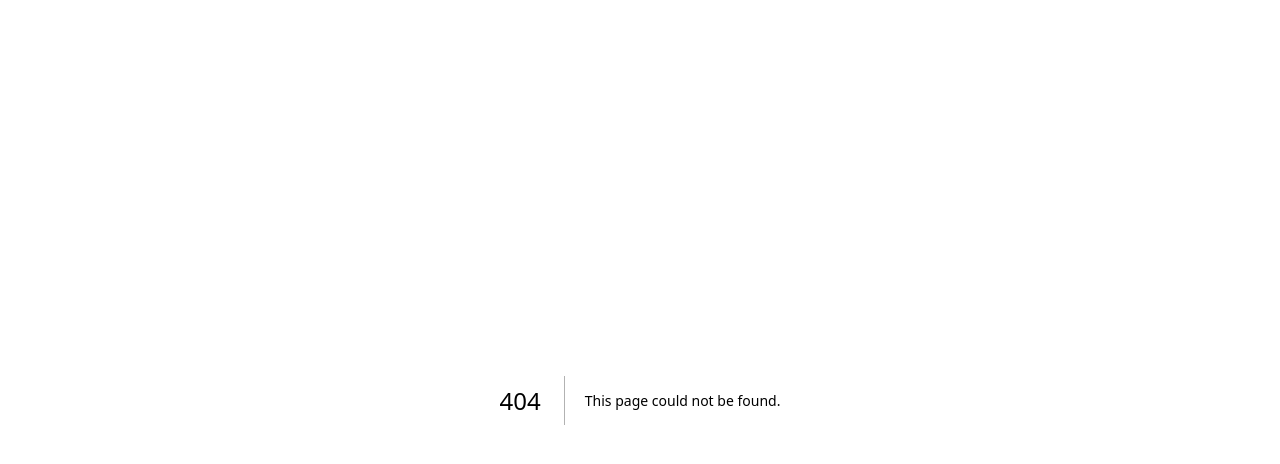
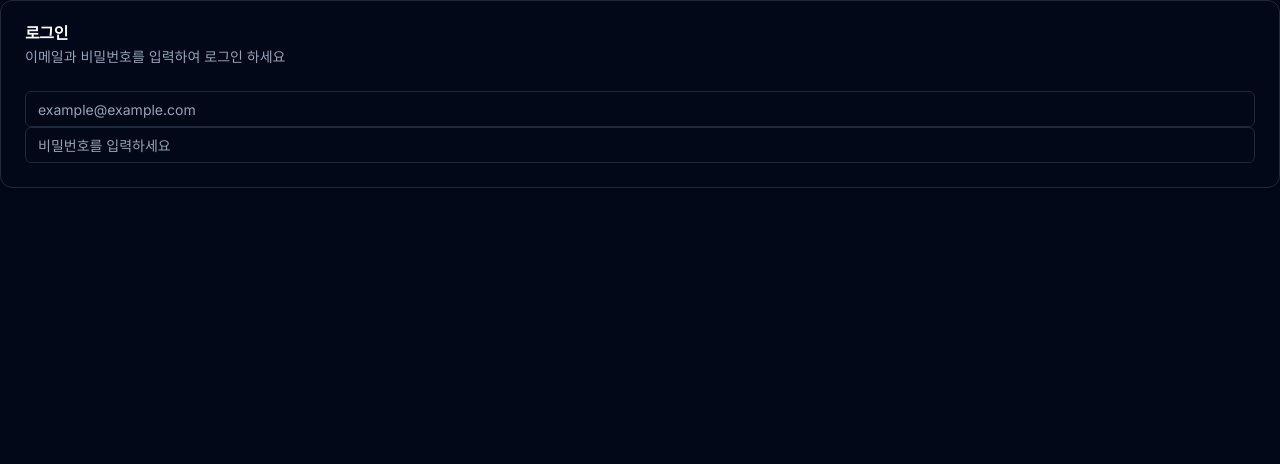
Before and after one commit to dygmm4288/money-flow, a Next.js app: page /login in a window 1280 px wide. Before the commit this address had no page. Shown: the top 464 px of the page. Built offline with nearby package versions, Linux system fonts and the light colour scheme.

Commit message:
(add) auth

```diff
--- a/package.json
+++ b/package.json
@@ -9,6 +9,7 @@
     "lint": "next lint"
   },
   "dependencies": {
+    "@radix-ui/react-label": "^2.1.1",
     "@supabase/ssr": "^0.5.2",
     "@supabase/supabase-js": "^2.47.10",
     "@types/lodash": "^4.17.13",
@@ -18,6 +19,7 @@
     "lodash": "^4.17.21",
     "lucide-react": "^0.469.0",
     "next": "14.1.0",
+    "next-themes": "^0.4.4",
     "react": "^18",
     "react-dom": "^18",
     "tailwind-merge": "^2.6.0",
--- /dev/null
+++ b/src/_components/ThemeProvider.tsx
@@ -0,0 +1,11 @@
+"use client";
+
+import { ThemeProvider as NextThemesProvider } from "next-themes";
+import * as React from "react";
+
+export function ThemeProvider({
+  children,
+  ...props
+}: React.ComponentProps<typeof NextThemesProvider>) {
+  return <NextThemesProvider {...props}>{children}</NextThemesProvider>;
+}
--- /dev/null
+++ b/src/_components/login/AuthForm.tsx
@@ -0,0 +1,82 @@
+"use client";
+import { Input } from "@/components/ui/input";
+import { Label } from "@/components/ui/label";
+import _ from "lodash";
+import { useState } from "react";
+/**
+ * 1) 각 필드 구조를 나타내는 타입
+ */
+type AuthField = {
+  label: string;
+  placeholder: string;
+  type: string;
+};
+
+/**
+ * 2) 필드 이름을 유니언으로 정의
+ */
+type AuthFields = "email" | "password" | "passwordConfirm";
+
+/**
+ * 3) auth 객체의 전체 타입
+ */
+type AuthDataType = Record<AuthFields, AuthField>;
+
+/**
+ * 실제 auth 객체
+ */
+const auth: AuthDataType = {
+  email: {
+    label: "이메일",
+    placeholder: "example@example.com",
+    type: "email",
+  },
+  password: {
+    label: "비밀번호",
+    placeholder: "비밀번호를 입력하세요",
+    type: "password",
+  },
+  passwordConfirm: {
+    label: "비밀번호 확인",
+    placeholder: "비밀번호를 다시 입력해주세요",
+    type: "password",
+  },
+};
+
+type Props = {
+  type: "signin" | "signup";
+};
+
+const omitted = (type: "signin" | "signup") =>
+  type === "signin" ? ["passwordConfirm"] : [];
+
+export default function AuthForm({ type }: Props) {
+  const authData = _.omit(auth, omitted(type));
+  type AuthDataOmitted = Omit<AuthDataType, ReturnType<typeof omitted>[number]>;
+
+  // formData의 타입은, 남아 있는 키들만 string으로 매핑
+  const [formData, setFormData] = useState<{
+    [K in keyof AuthDataOmitted]: string;
+  }>(
+    () =>
+      _.mapValues(authData, _.constant("")) as {
+        [K in keyof AuthDataOmitted]: string;
+      },
+  );
+
+  return (
+    <form>
+      {_.map(authData, (value, key) => (
+        <div key={key} className='grid w-full max-w-sm items-center gap-1.5'>
+          <Label htmlFor={key}></Label>
+          <Input
+            type={value?.type}
+            id={key}
+            placeholder={value?.placeholder}
+            value={formData[key as keyof AuthDataOmitted]}
+          />
+        </div>
+      ))}
+    </form>
+  );
+}
--- /dev/null
+++ b/src/_components/login/SignIn.tsx
@@ -0,0 +1,24 @@
+import {
+  Card,
+  CardContent,
+  CardDescription,
+  CardHeader,
+  CardTitle,
+} from "@/components/ui/card";
+import AuthForm from "./AuthForm";
+
+export default function SignIn() {
+  return (
+    <Card>
+      <CardHeader>
+        <CardTitle>로그인</CardTitle>
+        <CardDescription>
+          이메일과 비밀번호를 입력하여 로그인 하세요
+        </CardDescription>
+      </CardHeader>
+      <CardContent>
+        <AuthForm type='signin' />
+      </CardContent>
+    </Card>
+  );
+}
--- a/src/app/layout.tsx
+++ b/src/app/layout.tsx
@@ -1,3 +1,4 @@
+import { ThemeProvider } from "@/_components/ThemeProvider";
 import type { Metadata } from "next";
 import { Inter } from "next/font/google";
 import "./globals.css";
@@ -15,8 +16,16 @@
   children: React.ReactNode;
 }>) {
   return (
-    <html lang="en">
-      <body className={inter.className}>{children}</body>
+    <html lang='en'>
+      <body className={inter.className}>
+        <ThemeProvider
+          attribute='class'
+          defaultTheme='dark'
+          enableSystem
+          disableTransitionOnChange>
+          {children}
+        </ThemeProvider>
+      </body>
     </html>
   );
 }
--- /dev/null
+++ b/src/app/login/page.tsx
@@ -0,0 +1,9 @@
+import SignIn from "@/_components/login/SignIn";
+
+export default function Login() {
+  return (
+    <section>
+      <SignIn />
+    </section>
+  );
+}
--- /dev/null
+++ b/src/components/ui/card.tsx
@@ -0,0 +1,76 @@
+import * as React from "react"
+
+import { cn } from "@/lib/utils"
+
+const Card = React.forwardRef<
+  HTMLDivElement,
+  React.HTMLAttributes<HTMLDivElement>
+>(({ className, ...props }, ref) => (
+  <div
+    ref={ref}
+    className={cn(
+      "rounded-xl border bg-card text-card-foreground shadow",
+      className
+    )}
+    {...props}
+  />
+))
+Card.displayName = "Card"
+
+const CardHeader = React.forwardRef<
+  HTMLDivElement,
+  React.HTMLAttributes<HTMLDivElement>
+>(({ className, ...props }, ref) => (
+  <div
+    ref={ref}
+    className={cn("flex flex-col space-y-1.5 p-6", className)}
+    {...props}
+  />
+))
+CardHeader.displayName = "CardHeader"
+
+const CardTitle = React.forwardRef<
+  HTMLDivElement,
+  React.HTMLAttributes<HTMLDivElement>
+>(({ className, ...props }, ref) => (
+  <div
+    ref={ref}
+    className={cn("font-semibold leading-none tracking-tight", className)}
+    {...props}
+  />
+))
+CardTitle.displayName = "CardTitle"
+
+const CardDescription = React.forwardRef<
+  HTMLDivElement,
+  React.HTMLAttributes<HTMLDivElement>
+>(({ className, ...props }, ref) => (
+  <div
+    ref={ref}
+    className={cn("text-sm text-muted-foreground", className)}
+    {...props}
+  />
+))
+CardDescription.displayName = "CardDescription"
+
+const CardContent = React.forwardRef<
+  HTMLDivElement,
+  React.HTMLAttributes<HTMLDivElement>
+>(({ className, ...props }, ref) => (
+  <div ref={ref} className={cn("p-6 pt-0", className)} {...props} />
+))
+CardContent.displayName = "CardContent"
+
+const CardFooter = React.forwardRef<
+  HTMLDivElement,
+  React.HTMLAttributes<HTMLDivElement>
+>(({ className, ...props }, ref) => (
+  <div
+    ref={ref}
+    className={cn("flex items-center p-6 pt-0", className)}
+    {...props}
+  />
+))
+CardFooter.displayName = "CardFooter"
+
+export { Card, CardHeader, CardFooter, CardTitle, CardDescription, CardContent }
--- /dev/null
+++ b/src/components/ui/input.tsx
@@ -0,0 +1,22 @@
+import * as React from "react"
+
+import { cn } from "@/lib/utils"
+
+const Input = React.forwardRef<HTMLInputElement, React.ComponentProps<"input">>(
+  ({ className, type, ...props }, ref) => {
+    return (
+      <input
+        type={type}
+        className={cn(
+          "flex h-9 w-full rounded-md border border-input bg-transparent px-3 py-1 text-base shadow-sm transition-colors file:border-0 file:bg-transparent file:text-sm file:font-medium file:text-foreground placeholder:text-muted-foreground focus-visible:outline-none focus-visible:ring-1 focus-visible:ring-ring disabled:cursor-not-allowed disabled:opacity-50 md:text-sm",
+          className
+        )}
+        ref={ref}
+        {...props}
+      />
+    )
+  }
+)
+Input.displayName = "Input"
+
+export { Input }
--- /dev/null
+++ b/src/components/ui/label.tsx
@@ -0,0 +1,26 @@
+"use client"
+
+import * as React from "react"
+import * as LabelPrimitive from "@radix-ui/react-label"
+import { cva, type VariantProps } from "class-variance-authority"
+
+import { cn } from "@/lib/utils"
+
+const labelVariants = cva(
+  "text-sm font-medium leading-none peer-disabled:cursor-not-allowed peer-disabled:opacity-70"
+)
+
+const Label = React.forwardRef<
+  React.ElementRef<typeof LabelPrimitive.Root>,
+  React.ComponentPropsWithoutRef<typeof LabelPrimitive.Root> &
+    VariantProps<typeof labelVariants>
+>(({ className, ...props }, ref) => (
+  <LabelPrimitive.Root
+    ref={ref}
+    className={cn(labelVariants(), className)}
+    {...props}
+  />
+))
+Label.displayName = LabelPrimitive.Root.displayName
+
+export { Label }
```
Also changed, not shown: 1 other file (tests, documents, lock files or other folders).
